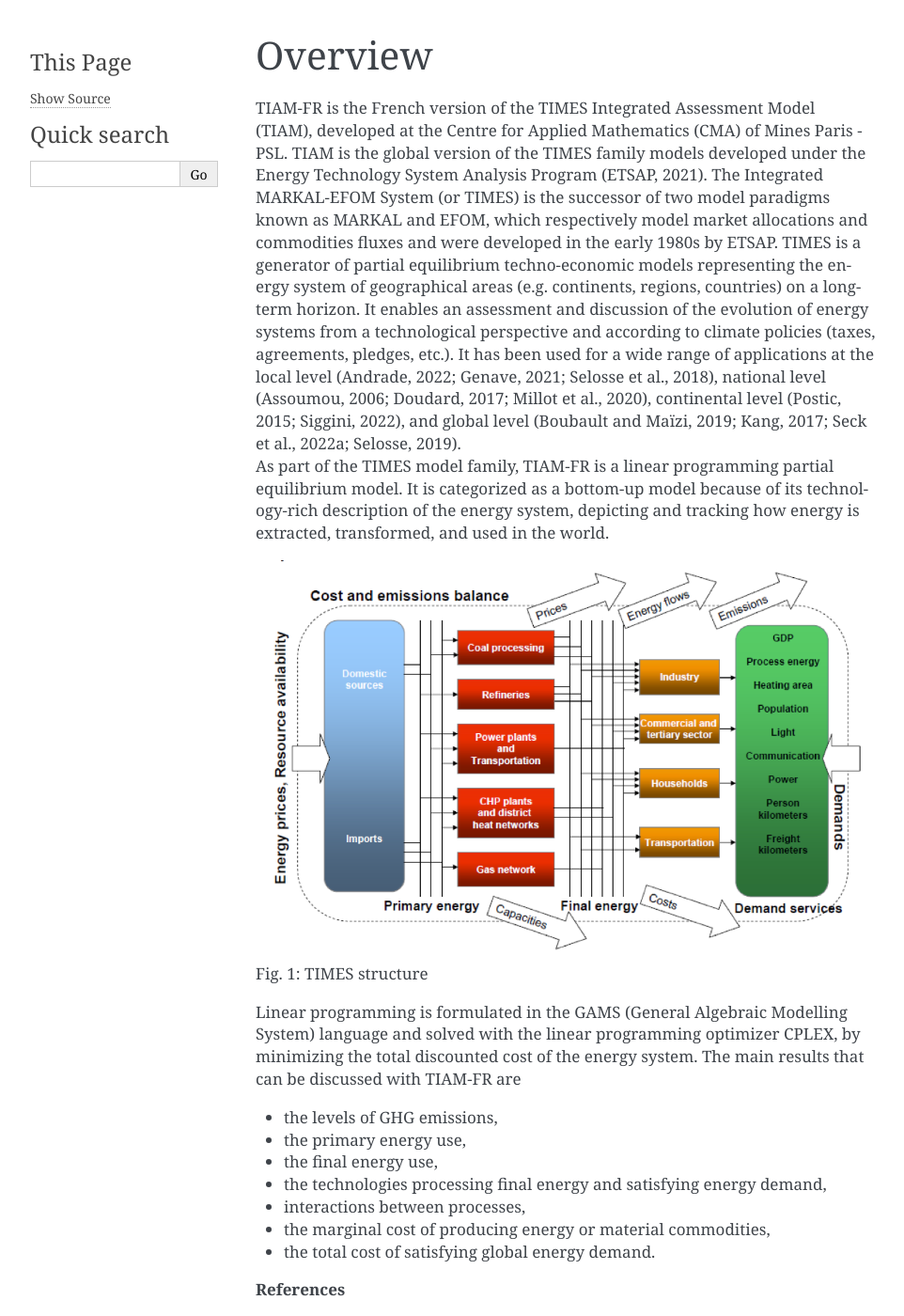
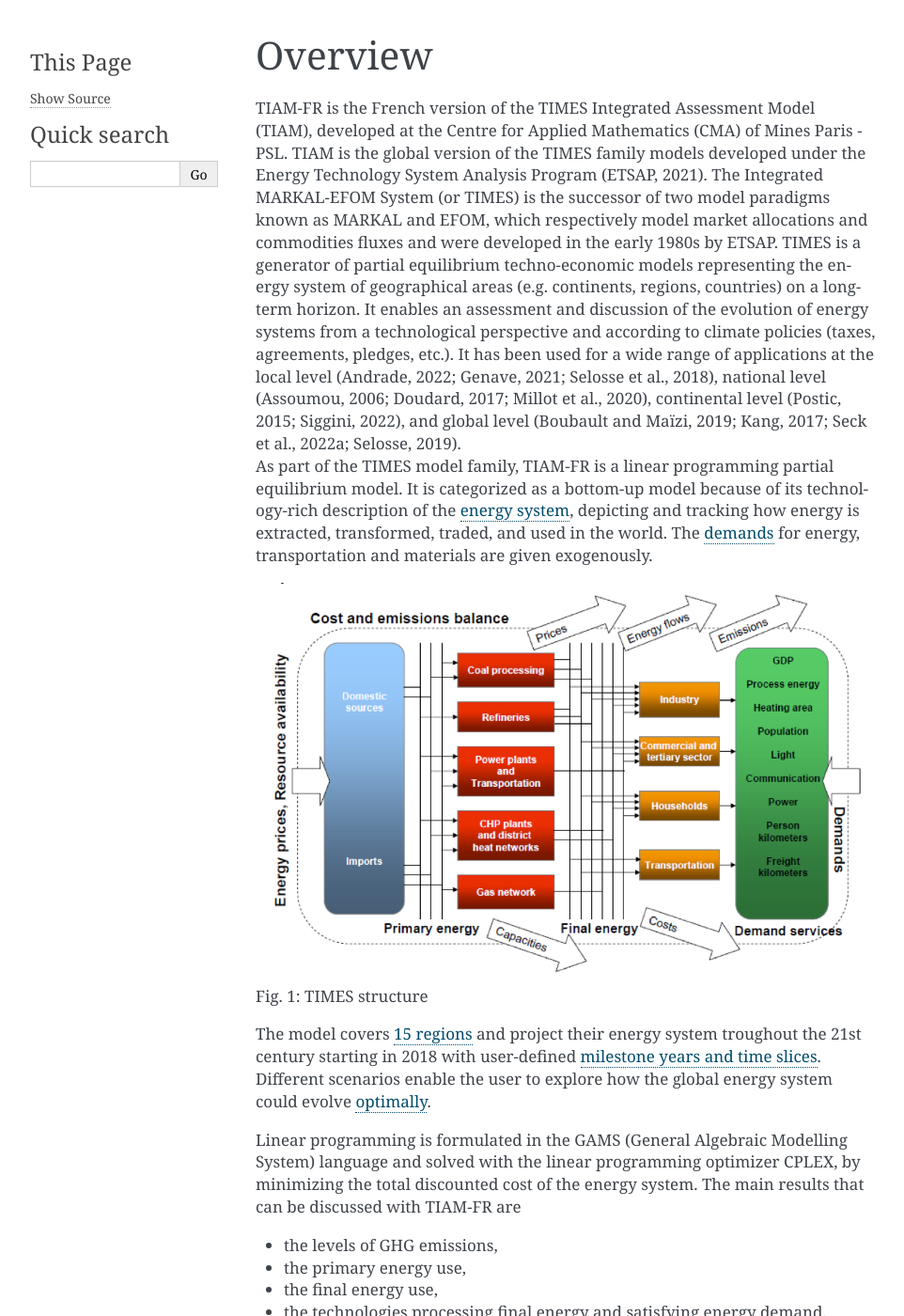
Before and after one commit to LucasDesport/tiam-fr, a Sphinx documentation site: the page built from docs/overview/index.md, in a window 1280 px wide and 1400 px high. Shown: the whole window at 94% size, without its empty margins (148-1110 px from the left). Built offline with Sphinx 7.4.7, drawn with Linux system fonts in a browser that asks for light colours.

Commit message:
Update index.md with links to other sections

```diff
--- a/docs/overview/index.md
+++ b/docs/overview/index.md
@@ -8,10 +8,12 @@
 (Andrade, 2022; Genave, 2021; Selosse et al., 2018), national level (Assoumou, 2006; Doudard, 2017; Millot et al., 2020),
 continental level (Postic, 2015; Siggini, 2022), and global level (Boubault and Maïzi, 2019; Kang, 2017; Seck et al., 2022a; Selosse, 2019).
 As part of the TIMES model family, TIAM-FR is a linear programming partial equilibrium model. It is categorized as a bottom-up model because of
-its technology-rich description of the energy system, depicting and tracking how energy is extracted, transformed, and used in the world.
+its technology-rich description of the [energy system](../sectoral-coverage/index.md), depicting and tracking how energy is extracted, transformed, traded, and used in the world. The [demands](../demands/index.md) for energy, transportation and materials are given exogenously.
 
 ![TIMES structure](images/Times_IO.png)
 Fig. 1: TIMES structure
+
+The model covers [15 regions](../spatial-representation/index.md) and project their energy system troughout the 21st century starting in 2018 with user-defined [milestone years and time slices](../time-representation/index.md). Different scenarios enable the user to explore how the global energy system could evolve [optimally](../optimization/index.md).
 
 Linear programming is formulated in the GAMS (General Algebraic Modelling System) language and solved with the linear programming optimizer CPLEX, by
 minimizing the total discounted cost of the energy system.
```
